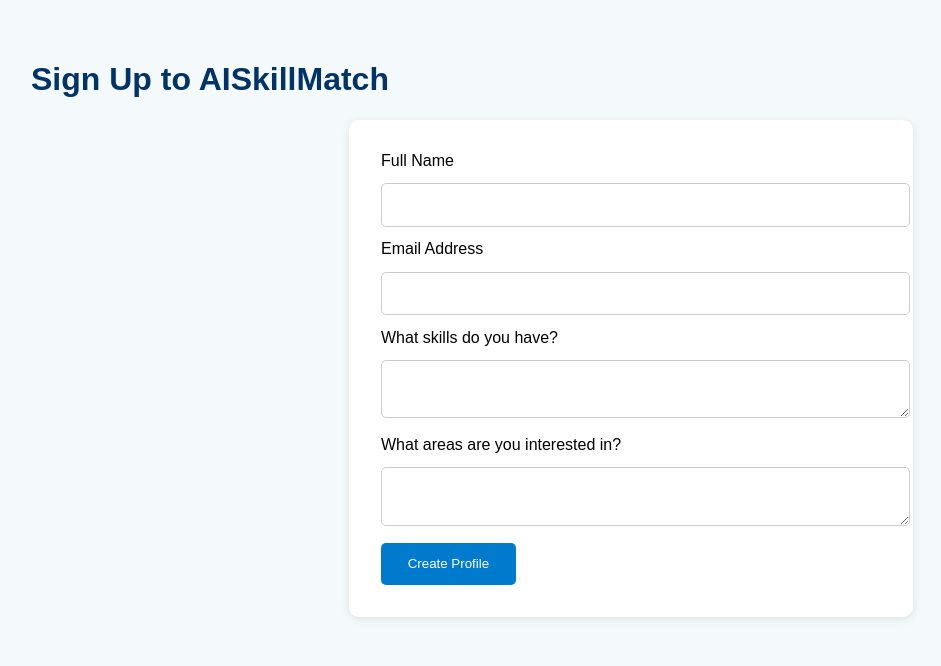
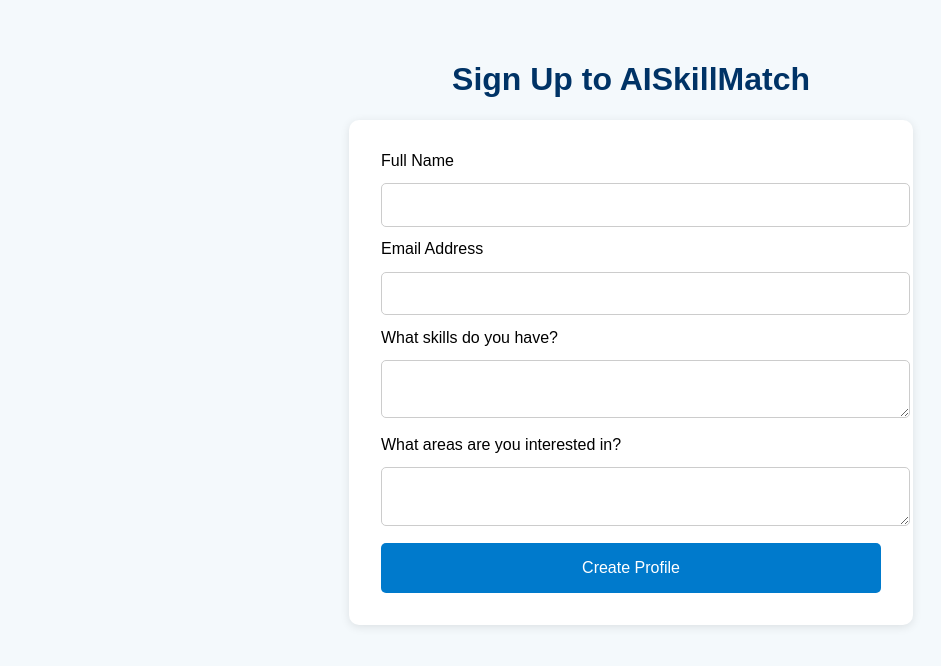
Before and after one commit to VJoycelyn/aiskillmatchsite, a plain HTML site: page signup.html in a window 1280 px wide. Shown: the whole page, without its empty margins (9-950 px from the left). Drawn offline with Linux system fonts and the light colour scheme.

Commit message:
Update signup.html

```diff
--- a/signup.html
+++ b/signup.html
@@ -11,6 +11,7 @@
     }
     h1 {
       color: #003366;
+      text-align: center;
     }
     form {
       background: white;
@@ -34,12 +35,15 @@
       border: none;
       border-radius: 5px;
       cursor: pointer;
+      display: block;
+      width: 100%;
+      font-size: 1em;
     }
   </style>
 </head>
 <body>
   <h1>Sign Up to AISkillMatch</h1>
-  <form>
+  <form action="courses.html" method="get">
     <label for="name">Full Name</label>
     <input type="text" id="name" name="name" required>
 
```
